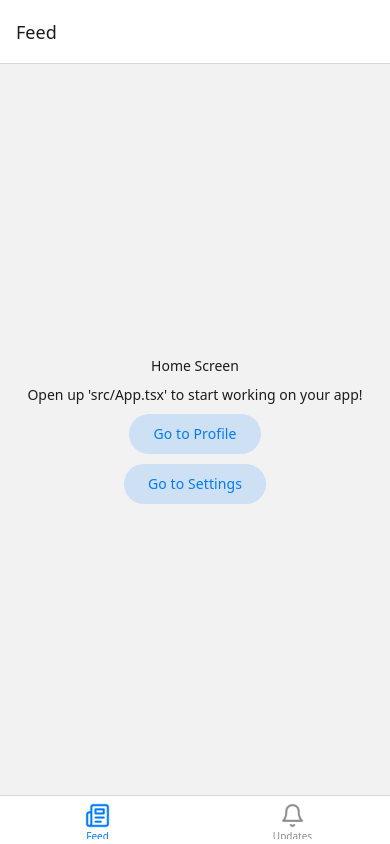
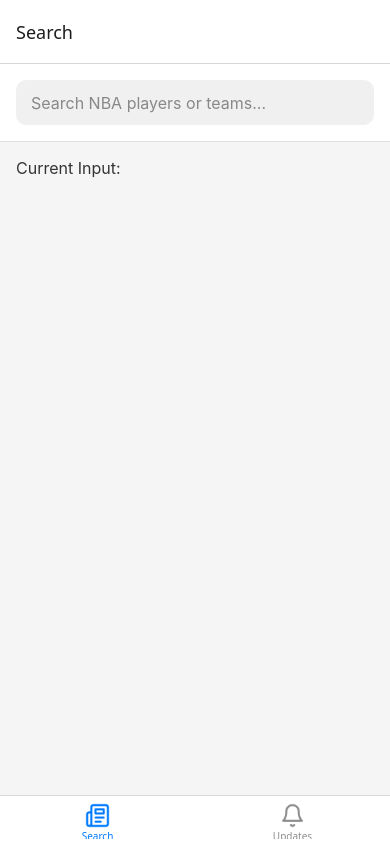
Before and after one commit to Alex-V-S/GDGC-Winter-Hackathon-Project, a React Native app in the folder sports_prediction/: screen / in a window 390 px wide. Built offline with nearby package versions, Linux system fonts and the light colour scheme; what expo-linking would draw is missing.

Commit message:
Added a search bar and replaced the home screen

```diff
--- a/sports_prediction/package.json
+++ b/sports_prediction/package.json
@@ -14,7 +14,7 @@
     "@react-navigation/elements": "^2.6.4",
     "@react-navigation/native": "^7.1.17",
     "@react-navigation/native-stack": "^7.3.26",
-    "expo": "^54.0.7",
+    "expo": "^54.0.33",
     "expo-asset": "~12.0.8",
     "expo-dev-client": "~6.0.12",
     "expo-linking": "~8.0.8",
--- a/sports_prediction/src/App.tsx
+++ b/sports_prediction/src/App.tsx
@@ -6,7 +6,6 @@ import * as SplashScreen from 'expo-splash-screen';
 import * as React from 'react';
 import { useColorScheme } from 'react-native';
 import { Navigation } from './navigation';
-
 Asset.loadAsync([
   ...NavigationAssets,
   require('./assets/newspaper.png'),
--- a/sports_prediction/src/navigation/index.tsx
+++ b/sports_prediction/src/navigation/index.tsx
@@ -8,18 +8,18 @@ import { createNativeStackNavigator } from '@react-navigation/native-stack';
 import { Image } from 'react-native';
 import bell from '../assets/bell.png';
 import newspaper from '../assets/newspaper.png';
-import { Home } from './screens/Home';
 import { Profile } from './screens/Profile';
 import { Settings } from './screens/Settings';
 import { Updates } from './screens/Updates';
 import { NotFound } from './screens/NotFound';
+import HomeScreen from './screens/HomeScreen';
 
 const HomeTabs = createBottomTabNavigator({
   screens: {
     Home: {
-      screen: Home,
+      screen: HomeScreen,
       options: {
-        title: 'Feed',
+        title: 'Search',
         tabBarIcon: ({ color, size }) => (
           <Image
             source={newspaper}
--- a/sports_prediction/src/navigation/screens/Home.tsx
+++ /dev/null
@@ -1,24 +0,0 @@
-import { Button, Text } from '@react-navigation/elements';
-import { StyleSheet, View } from 'react-native';
-
-export function Home() {
-  return (
-    <View style={styles.container}>
-      <Text>Home Screen</Text>
-      <Text>Open up 'src/App.tsx' to start working on your app!</Text>
-      <Button screen="Profile" params={{ user: 'jane' }}>
-        Go to Profile
-      </Button>
-      <Button screen="Settings">Go to Settings</Button>
-    </View>
-  );
-}
-
-const styles = StyleSheet.create({
-  container: {
-    flex: 1,
-    justifyContent: 'center',
-    alignItems: 'center',
-    gap: 10,
-  },
-});
--- /dev/null
+++ b/sports_prediction/src/navigation/screens/HomeScreen.tsx
@@ -0,0 +1,56 @@
+import React, { useState } from 'react';
+import { View, TextInput, StyleSheet, Text } from 'react-native';
+import { SafeAreaView } from 'react-native-safe-area-context';
+
+export default function HomeScreen() {
+  // State to hold the user's search input
+  const [searchQuery, setSearchQuery] = useState('');
+
+  return (
+    <SafeAreaView style={styles.container}>
+      <View style={styles.searchContainer}>
+        <TextInput
+          style={styles.searchInput}
+          placeholder="Search NBA players or teams..."
+          placeholderTextColor="#888"
+          value={searchQuery}
+          onChangeText={setSearchQuery}
+          autoCorrect={false}
+          clearButtonMode="while-editing" // Adds a handy clear button on iOS
+        />
+      </View>
+
+      {/* Temporary visual feedback to ensure state is working */}
+      <View style={styles.resultsContainer}>
+        <Text style={styles.text}>Current Input: {searchQuery}</Text>
+      </View>
+    </SafeAreaView>
+  );
+}
+
+const styles = StyleSheet.create({
+  container: {
+    flex: 1,
+    backgroundColor: '#f5f5f5', // Light background for contrast
+  },
+  searchContainer: {
+    padding: 16,
+    backgroundColor: '#ffffff',
+    borderBottomWidth: 1,
+    borderBottomColor: '#e0e0e0',
+  },
+  searchInput: {
+    height: 45,
+    backgroundColor: '#f0f0f0',
+    borderRadius: 10,
+    paddingHorizontal: 15,
+    fontSize: 16,
+  },
+  resultsContainer: {
+    padding: 16,
+  },
+  text: {
+    fontSize: 16,
+    color: '#333',
+  }
+});
```
Also changed, not shown: 1 other file (tests, documents, lock files or other folders).
